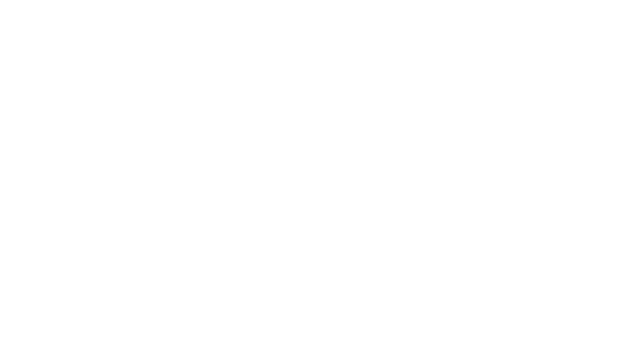
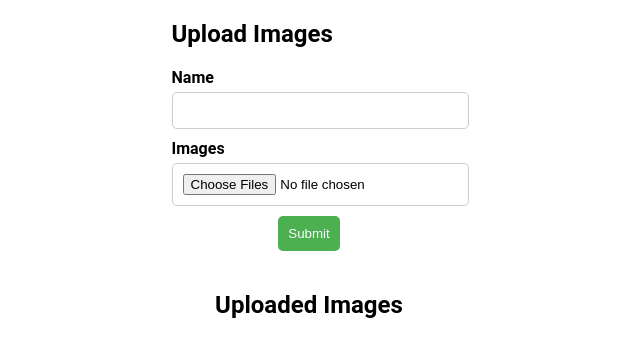
Before and after one commit to xml-2023/accommodation-booker-frontend, an Angular app: page /image-upload in a window 1280 px wide. Before the commit this address led to /. Shown: the top 356 px of the page, without its empty margins (331-971 px from the left). Built offline with nearby package versions, Linux system fonts and the light colour scheme.

Commit message:
Upload images when creating accommodation

```diff
--- a/src/app/accommodation-create/accommodation-create.component.css
+++ b/src/app/accommodation-create/accommodation-create.component.css
@@ -4,7 +4,7 @@
     background: linear-gradient(to right, #3f4c6b, #606c88);
     border-radius: 20px;
     box-sizing: border-box;
-    height: 500px;
+    height: 590px;
     padding: 20px;
     width: 620px;
     margin: auto;
@@ -219,3 +219,73 @@
   .submit:active {
     background-color: #023075;
   }
+
+  /* -------------------------------------------------------------------------------- */
+  .upload-container {
+    display: flex;
+    flex-direction: column;
+    align-items: center;
+  }
+
+  .upload-form {
+    margin-bottom: 20px;
+  }
+
+  form {
+    display: flex;
+    flex-direction: column;
+    align-items: center;
+  }
+
+  .form-group {
+    display: flex;
+    flex-direction: column;
+    margin-bottom: 10px;
+    width: 100%;
+  }
+
+  label {
+    font-weight: bold;
+    margin-bottom: 5px;
+  }
+
+  input[type="text"],
+  input[type="file"] {
+    padding: 10px;
+    border: 1px solid #ccc;
+    border-radius: 5px;
+    width: 100%;
+  }
+
+  button[type="submit"] {
+    padding: 10px;
+    background-color: #4caf50;
+    color: #fff;
+    border: none;
+    border-radius: 5px;
+    cursor: pointer;
+  }
+
+  button[type="submit"]:disabled {
+    background-color: #ccc;
+    cursor: not-allowed;
+  }
+
+  .uploaded-images {
+    display: flex;
+    flex-wrap: wrap;
+    justify-content: center;
+    align-items: center;
+  }
+
+  .image {
+    margin: 10px;
+  }
+
+  .image img {
+    width: 200px;
+    height: 200px;
+    object-fit: cover;
+    border-radius: 5px;
+    box-shadow: 0px 0px 5px rgba(0, 0, 0, 0.5);
+  }
--- a/src/app/accommodation-create/accommodation-create.component.html
+++ b/src/app/accommodation-create/accommodation-create.component.html
@@ -74,6 +74,19 @@
         <label for="isAutomaticConfirmation" class="placeholder-confirmation">Is automatic confirmation?</label>
     </div>
 </div>
+<div class="ic2">
+    <div>
+        <label for="images" class="placeholder-confirmation">Images</label>
+            <input
+              type="file"
+              id="images"
+              (change)="onFileSelect($event)"
+              multiple
+              accept="image/*"
+              required
+            />
+    </div>
+</div>
     <button type="text" class="submit" (click)="createAccommodation()" [disabled]="!accommodationForm.valid">Create</button>
 </form>
   </div>
--- a/src/app/accommodation-create/accommodation-create.component.ts
+++ b/src/app/accommodation-create/accommodation-create.component.ts
@@ -3,6 +3,7 @@ import { CreateAccommodation } from '../model/create-accommodation.model';
 import { FormBuilder, FormControl, FormGroup, Validators } from '@angular/forms';
 import { AccommodationService } from '../service/accommodation.service';
 import { ToastrService } from 'ngx-toastr';
+import { ImageService } from '../service/image.service';
 
 @Component({
   selector: 'app-accommodation-create',
@@ -23,10 +24,11 @@ export class AccommodationCreateComponent implements OnInit {
     street : new FormControl(),
     number : new FormControl(),
     isAutomaticConfirmation : new FormControl(),
-    priceType : new FormControl()
+    priceType : new FormControl(),
+    images : new FormControl()
   })
 
-  constructor( private accommodationService : AccommodationService, private formBuilder : FormBuilder, private toastr: ToastrService){ }
+  constructor( private accommodationService : AccommodationService, private formBuilder : FormBuilder, private toastr: ToastrService, private imageService : ImageService){ }
 
   ngOnInit(): void {
 
@@ -42,8 +44,19 @@ export class AccommodationCreateComponent implements OnInit {
       street : [this.accommodation.street, Validators.required],
       number : [this.accommodation.number, Validators.required],
       isAutomaticConfirmation : [this.accommodation.isAutomaticConfirmation, Validators.required],
-      priceType : [this.accommodation.priceType, Validators.required]
+      priceType : [this.accommodation.priceType, Validators.required],
+      images: ['', Validators.required]
     })
+  }
+
+  onFileSelect(event: any) {
+    if (event.target.files.length > 0) {
+      const files = event.target.files;
+      const imagesControl = this.accommodationForm.get('images');
+      if (imagesControl) {
+        imagesControl.setValue(files);
+      }
+    }
   }
 
   public createAccommodation() : void{
@@ -58,9 +71,18 @@ export class AccommodationCreateComponent implements OnInit {
     this.accommodation.isAutomaticConfirmation = this.accommodationForm.value.isAutomaticConfirmation;
     this.accommodation.priceType = this.accommodationForm.value.priceType;
     console.log(this.accommodation)
-    this.accommodationService.createAccommodation(this.accommodation).subscribe(res => {
-      this.toastr.success('Success', 'Accommodation is created!');
-     });
+    this.imageService.uploadImages(this.accommodationForm.value.images, this.accommodationForm.value.name).subscribe({
+      next: res => {
+        this.accommodationService.createAccommodation(this.accommodation).subscribe(res => {
+          this.toastr.success('Success', 'Accommodation is created!');
+         });
+      },
+      error: error => {
+        console.error(error);
+      }
+    });
+
+
   }
 
 }
--- a/src/app/app-routing.module.ts
+++ b/src/app/app-routing.module.ts
@@ -3,11 +3,13 @@ import { RouterModule, Routes } from '@angular/router';
 import { AccommodationCreateComponent } from './accommodation-create/accommodation-create.component';
 import { AccommodationSearchComponent } from './accommodation-search/accommodation-search.component';
 import { HostSidebarComponent } from './host-sidebar/host-sidebar.component';
+import { ImageUploadComponent } from './image-upload/image-upload.component';
 
 const routes: Routes = [
   { path: 'host', component: HostSidebarComponent },
   { path: 'create-accommodation', component: AccommodationCreateComponent },
-  { path: 'search-accommodation', component: AccommodationSearchComponent }
+  { path: 'search-accommodation', component: AccommodationSearchComponent },
+  { path: 'image-upload', component: ImageUploadComponent}
 
 ];
 
--- a/src/app/app.module.ts
+++ b/src/app/app.module.ts
@@ -15,6 +15,7 @@ import { MatToolbarModule } from '@angular/material/toolbar';
 import { MatListModule } from '@angular/material/list';
 import { MatIconModule } from '@angular/material/icon';
 import { MatButtonModule } from '@angular/material/button';
+import { ImageUploadComponent } from './image-upload/image-upload.component';
 
 
 @NgModule({
@@ -22,7 +23,8 @@ import { MatButtonModule } from '@angular/material/button';
     AppComponent,
     AccommodationCreateComponent,
     AccommodationSearchComponent,
-    HostSidebarComponent
+    HostSidebarComponent,
+    ImageUploadComponent
   ],
   imports: [
     BrowserModule,
--- /dev/null
+++ b/src/app/image-upload/image-upload.component.css
@@ -0,0 +1,68 @@
+.upload-container {
+    display: flex;
+    flex-direction: column;
+    align-items: center;
+  }
+
+  .upload-form {
+    margin-bottom: 20px;
+  }
+
+  form {
+    display: flex;
+    flex-direction: column;
+    align-items: center;
+  }
+
+  .form-group {
+    display: flex;
+    flex-direction: column;
+    margin-bottom: 10px;
+    width: 100%;
+  }
+
+  label {
+    font-weight: bold;
+    margin-bottom: 5px;
+  }
+
+  input[type="text"],
+  input[type="file"] {
+    padding: 10px;
+    border: 1px solid #ccc;
+    border-radius: 5px;
+    width: 100%;
+  }
+
+  button[type="submit"] {
+    padding: 10px;
+    background-color: #4caf50;
+    color: #fff;
+    border: none;
+    border-radius: 5px;
+    cursor: pointer;
+  }
+
+  button[type="submit"]:disabled {
+    background-color: #ccc;
+    cursor: not-allowed;
+  }
+
+  .uploaded-images {
+    display: flex;
+    flex-wrap: wrap;
+    justify-content: center;
+    align-items: center;
+  }
+
+  .image {
+    margin: 10px;
+  }
+
+  .image img {
+    width: 200px;
+    height: 200px;
+    object-fit: cover;
+    border-radius: 5px;
+    box-shadow: 0px 0px 5px rgba(0, 0, 0, 0.5);
+  }
--- /dev/null
+++ b/src/app/image-upload/image-upload.component.html
@@ -0,0 +1,29 @@
+<div class="upload-container">
+    <div class="upload-form">
+      <h2>Upload Images</h2>
+      <form [formGroup]="imageForm" (ngSubmit)="onSubmit()">
+        <div class="form-group">
+          <label for="name">Name</label>
+          <input type="text" id="name" formControlName="name" required />
+        </div>
+        <div class="form-group">
+          <label for="images">Images</label>
+          <input
+            type="file"
+            id="images"
+            (change)="onFileSelect($event)"
+            multiple
+            accept="image/*"
+            required
+          />
+        </div>
+        <button type="submit">Submit</button>
+      </form>
+    </div>
+    <div class="uploaded-images" *ngIf="uploadedImages">
+      <h2>Uploaded Images</h2>
+      <div class="image" *ngFor="let image of uploadedImages">
+        <img [src]="image.url" [alt]="image.name" />
+      </div>
+    </div>
+  </div>
--- /dev/null
+++ b/src/app/image-upload/image-upload.component.ts
@@ -0,0 +1,49 @@
+import { HttpClient } from '@angular/common/http';
+import { Component, OnInit } from '@angular/core';
+import { FormBuilder, FormGroup, Validators } from '@angular/forms';
+import { ImageService } from '../service/image.service';
+
+@Component({
+  selector: 'app-image-upload',
+  templateUrl: './image-upload.component.html',
+  styleUrls: ['./image-upload.component.css']
+})
+export class ImageUploadComponent implements OnInit {
+
+  imageForm!: FormGroup;
+  uploadedImages: any[] = [];
+  files : any[]=[]
+  name : string = ''
+
+  constructor(private formBuilder: FormBuilder, private imageService: ImageService) {}
+  ngOnInit(): void {
+    this.imageForm = this.formBuilder.group({
+      name: ['', Validators.required],
+      images: ['', Validators.required]
+    });
+  }
+
+  onSubmit() {
+    console.log(this.imageForm.value.images)
+    console.log(this.imageForm.value.name)
+    this.imageService.uploadImages(this.imageForm.value.images, this.imageForm.value.name).subscribe(
+      res => {
+        console.log(res);
+        console.log("Importovale se")
+      },
+      error => {
+        console.error(error);
+      }
+    );
+  }
+
+  onFileSelect(event: any) {
+    if (event.target.files.length > 0) {
+      const files = event.target.files;
+      const imagesControl = this.imageForm.get('images');
+      if (imagesControl) {
+        imagesControl.setValue(files);
+      }
+    }
+  }
+}
--- /dev/null
+++ b/src/app/service/image.service.ts
@@ -0,0 +1,23 @@
+import { HttpClient, HttpHeaders, HttpParams } from '@angular/common/http';
+import { Injectable } from '@angular/core';
+import { Observable } from 'rxjs';
+
+@Injectable({
+  providedIn: 'root'
+})
+export class ImageService {
+
+  apiHost: string = 'http://localhost:8080/api/';
+
+  constructor(private http: HttpClient) { }
+
+  uploadImages(files: File[], name: string): Observable<string> {
+    const formData = new FormData();
+    for (let file of files) {
+      formData.append('file', file);
+    }
+    formData.append('name', name);
+    return this.http.post<string>(this.apiHost + 'accommodation/image/upload', formData);
+  }
+
+}
```
Also changed, not shown: 1 other file (tests, documents, lock files or other folders).
